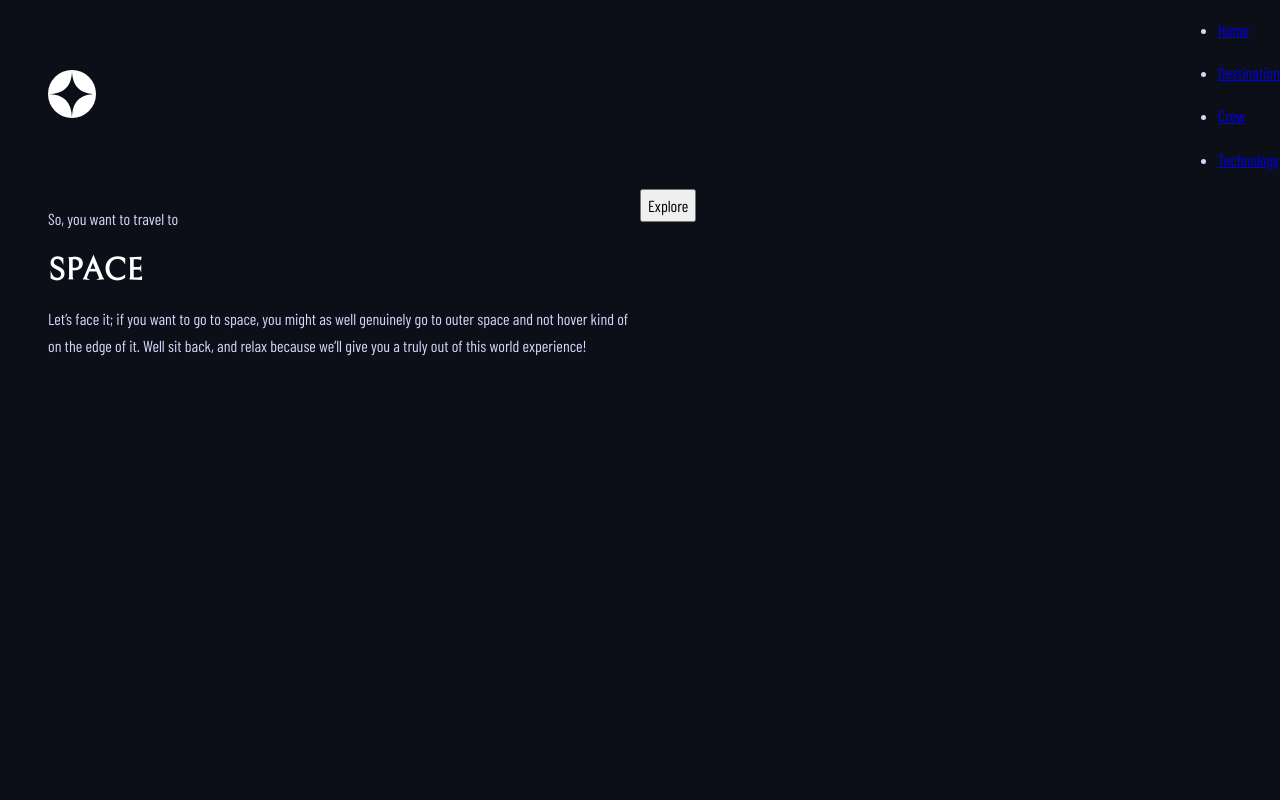
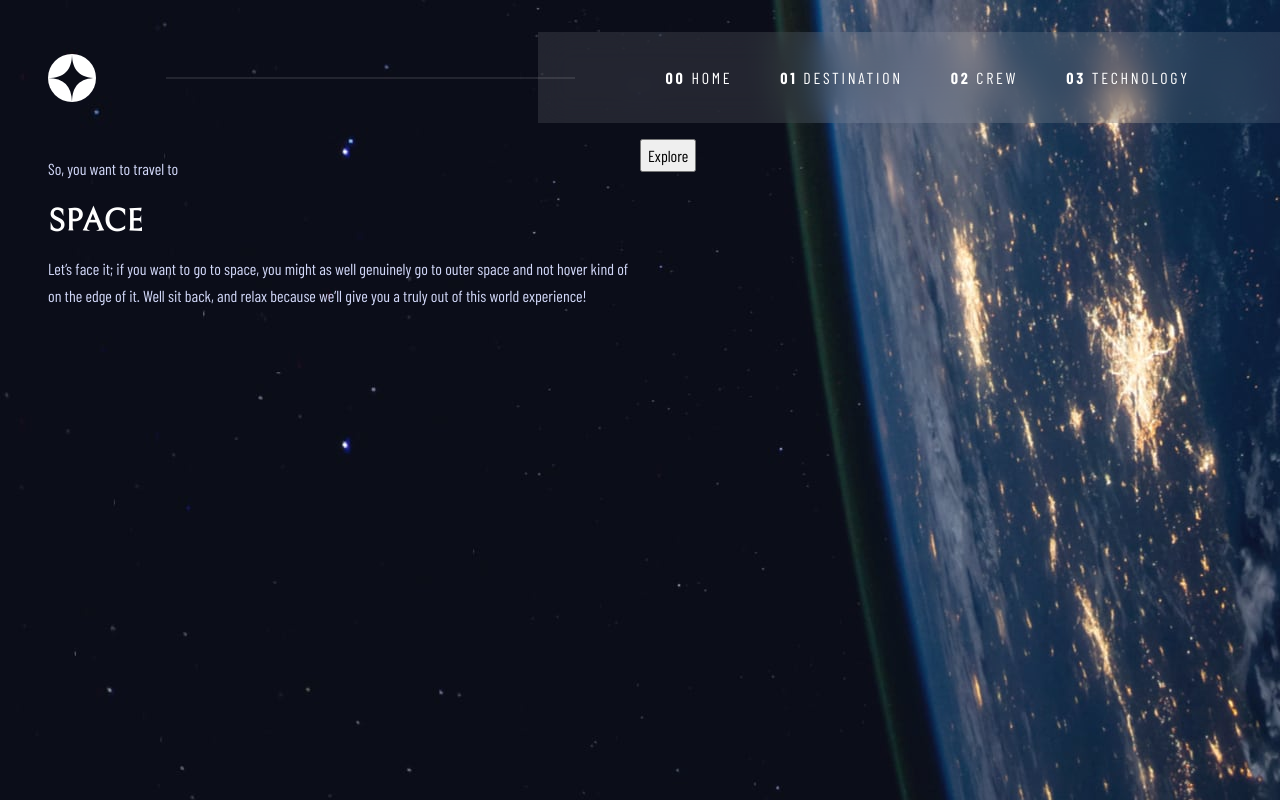
Before and after one commit to leemander/frontend-mentor-space-tourism-website, a React (Vite) app: page / in a window 1280 px wide. Built offline with nearby package versions, Linux system fonts and the light colour scheme.

Commit message:
Style header

```diff
--- a/src/components/Header.jsx
+++ b/src/components/Header.jsx
@@ -18,11 +18,10 @@ export default function Header() {
                   }
                   to="/"
                 >
-                  Home
+                  <span>00</span> Home
                 </Link>
               </li>
-            </ul>
-            <ul>
+
               <li>
                 <Link
                   className={
@@ -32,11 +31,10 @@ export default function Header() {
                   }
                   to="/destination"
                 >
-                  Destination
+                  <span>01</span> Destination
                 </Link>
               </li>
-            </ul>
-            <ul>
+
               <li>
                 <Link
                   className={
@@ -46,11 +44,9 @@ export default function Header() {
                   }
                   to="/crew"
                 >
-                  Crew
+                  <span>02</span> Crew
                 </Link>
               </li>
-            </ul>
-            <ul>
               <li>
                 <Link
                   className={
@@ -60,7 +56,7 @@ export default function Header() {
                   }
                   to="technology"
                 >
-                  Technology
+                  <span>03</span> Technology
                 </Link>
               </li>
             </ul>
--- a/src/style.css
+++ b/src/style.css
@@ -1,13 +1,19 @@
 @font-face {
   font-family: "Barlow Condensed";
+  font-weight: 400;
   src: url(./assets/BarlowCondensed-Regular.ttf);
+}
+
+@font-face {
+  font-family: "Barlow Condensed";
+  font-weight: 700;
+  src: url(./assets/BarlowCondensed-Bold.ttf);
 }
 
 @font-face {
   font-family: "Bellefair";
   src: url(./assets/Bellefair-Regular.ttf);
 }
-
 :root {
   --color-neutral-100: hsl(0, 0%, 100%);
   --color-neutral-400: hsl(231, 77%, 90%);
@@ -146,6 +152,7 @@ body {
   background-color: var(--color-neutral-900);
   color: var(--color-neutral-400);
   font-family: "Barlow Condensed";
+  font-weight: 400;
   line-height: 1.7;
   margin: 0;
   min-height: 100dvh;
@@ -163,6 +170,49 @@ h1 > span {
   opacity: 0.5;
 }
 
+header {
+  padding-block-start: 1em;
+}
+
 header .space-between {
   grid-column: 2/-1;
 }
+
+.header__nav > ul {
+  align-items: center;
+  background-color: hsla(0, 0%, 100%, 0.1);
+  backdrop-filter: blur(1em) saturate(100%);
+  color: var(--color-neutral-100);
+  display: flex;
+  gap: 3em;
+  justify-content: start;
+  list-style: none;
+  padding: 2em 0 2em 8em;
+  position: relative;
+  text-transform: uppercase;
+  width: 58vw;
+}
+
+.header__nav > ul::before {
+  background-color: var(--color-neutral-100);
+  content: "";
+  height: 0.125em;
+  opacity: 0.1;
+  width: 55%;
+  position: absolute;
+  right: 95%;
+}
+
+.header__nav a {
+  color: inherit;
+  text-decoration: none;
+  letter-spacing: 2.7px;
+}
+
+.header__nav a > span {
+  font-weight: 700;
+}
+
+body:has(.home) {
+  background-image: url(./assets/home/background-home-desktop.jpg);
+}
```
Also changed, not shown: src/assets/BarlowCondensed-Bold.ttf (added), src/assets/BarlowCondensed-SemiBold.ttf (added).
